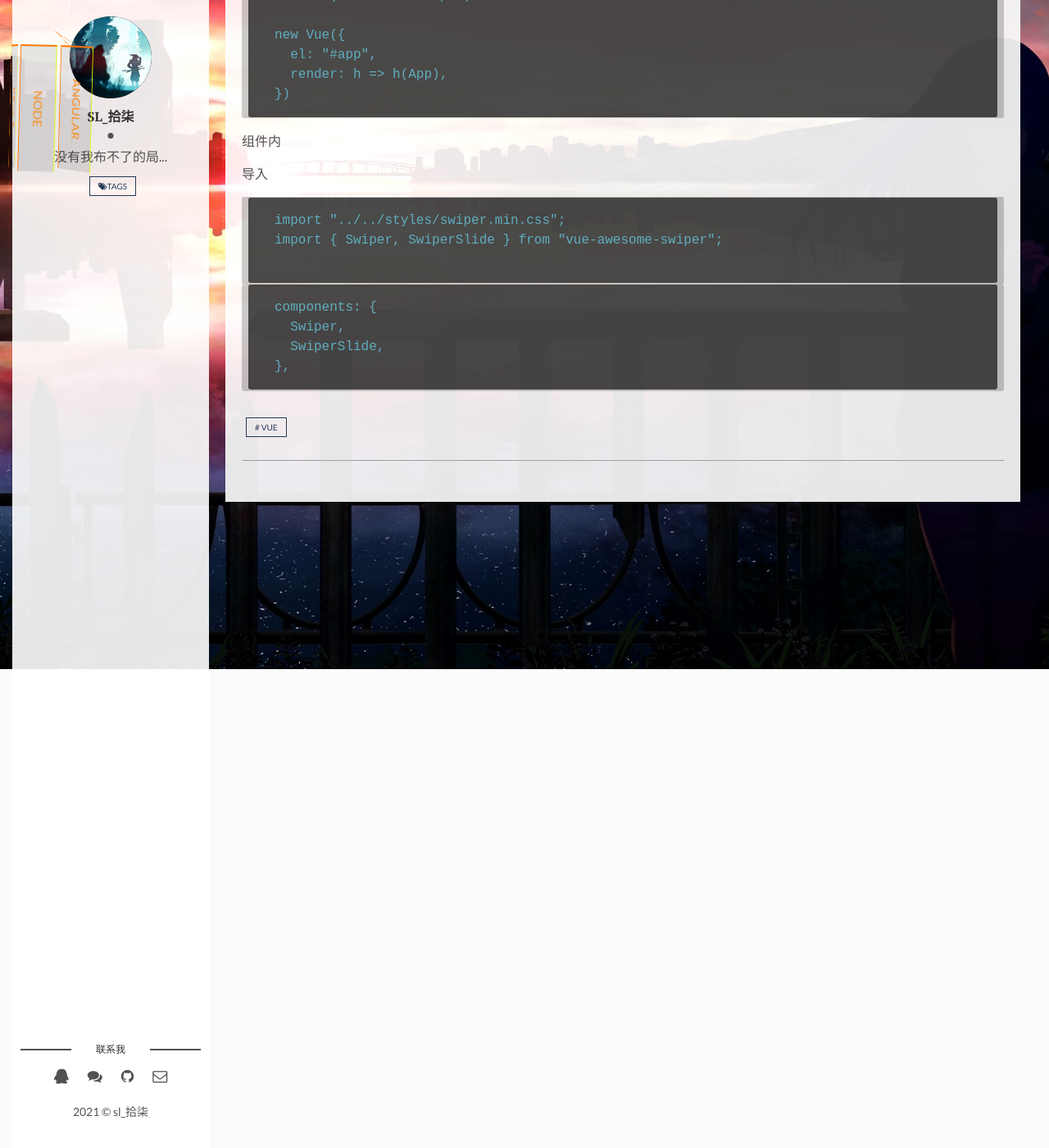
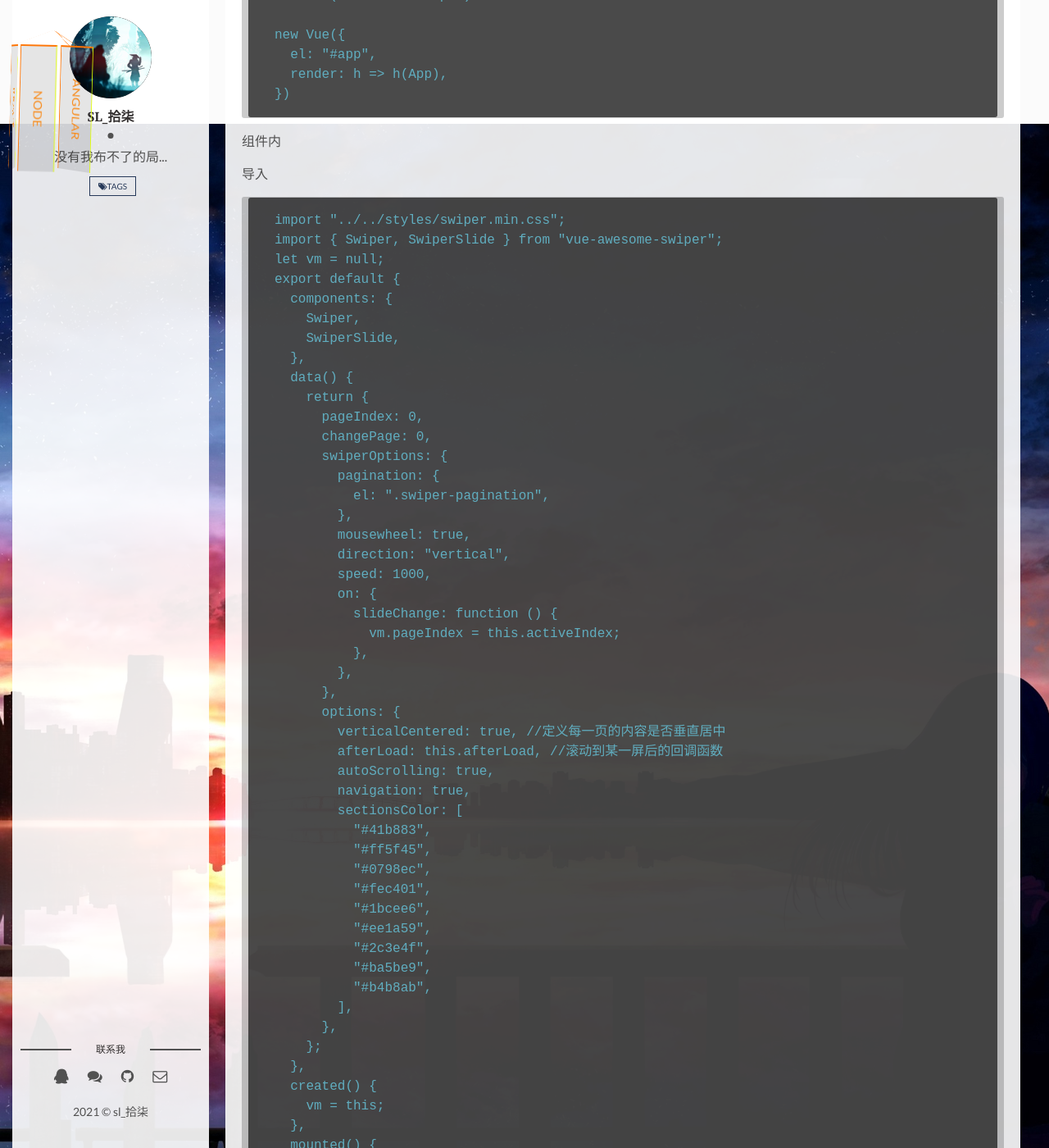
Before and after one commit to sl17/cyclone.github.io, a Jekyll site: the page built from _posts/2021-03-31-Vue里面使用swiper.md, in a window 1280 px wide and 1400 px high, scrolled down 440 px. Shown: the whole window at 82% size. Built offline with Jekyll 4.4.1, drawn with Linux system fonts in a browser that asks for light colours; comment, search, counter and statistics services are not loaded; some of the changed text lies outside the part shown.

Commit message:
Update 2021-03-31-Vue里面使用swiper.md

````diff
--- a/_posts/2021-03-31-Vue里面使用swiper.md
+++ b/_posts/2021-03-31-Vue里面使用swiper.md
@@ -31,12 +31,75 @@
 ```
 import "../../styles/swiper.min.css";
 import { Swiper, SwiperSlide } from "vue-awesome-swiper";
-
+let vm = null;
+export default {
+  components: {
+    Swiper,
+    SwiperSlide,
+  },
+  data() {
+    return {
+      pageIndex: 0,
+      changePage: 0,
+      swiperOptions: {
+        pagination: {
+          el: ".swiper-pagination",
+        },
+        mousewheel: true,
+        direction: "vertical",
+        speed: 1000,
+        on: {
+          slideChange: function () {
+            vm.pageIndex = this.activeIndex;
+          },
+        },
+      },
+      options: {
+        verticalCentered: true, //定义每一页的内容是否垂直居中
+        afterLoad: this.afterLoad, //滚动到某一屏后的回调函数
+        autoScrolling: true,
+        navigation: true,
+        sectionsColor: [
+          "#41b883",
+          "#ff5f45",
+          "#0798ec",
+          "#fec401",
+          "#1bcee6",
+          "#ee1a59",
+          "#2c3e4f",
+          "#ba5be9",
+          "#b4b8ab",
+        ],
+      },
+    };
+  },
+  created() {
+    vm = this;
+  },
+  mounted() {
+  },
+  computed: {
+    swiper() {
+      return this.$refs.mySwiper.$swiper;
+    },
+  },
+  methods: {
+    // afterLoad: function (origin, destination, direction) {
+    //   console.log(destination.index);
+    // },
+    // gotolastpage(obj) {
+    //   fullpage_api.moveTo(obj, 0);
+    // },
+    tabPage(index) {
+      // this.$refs.mySwiper.$swiper.slideTo(index, 1000, false)
+      // console.log(this.$refs.mySwiper.$swiper)
+      this.swiper.slideTo(index, 1000, false);
+    },
+  },
+  watch: {
+    pageIndex(v, o) {
+      console.log(v, o);
+    },
+  },
+};
 ```
-
-```
-components: {
-  Swiper,
-  SwiperSlide,
-},
-```
````
